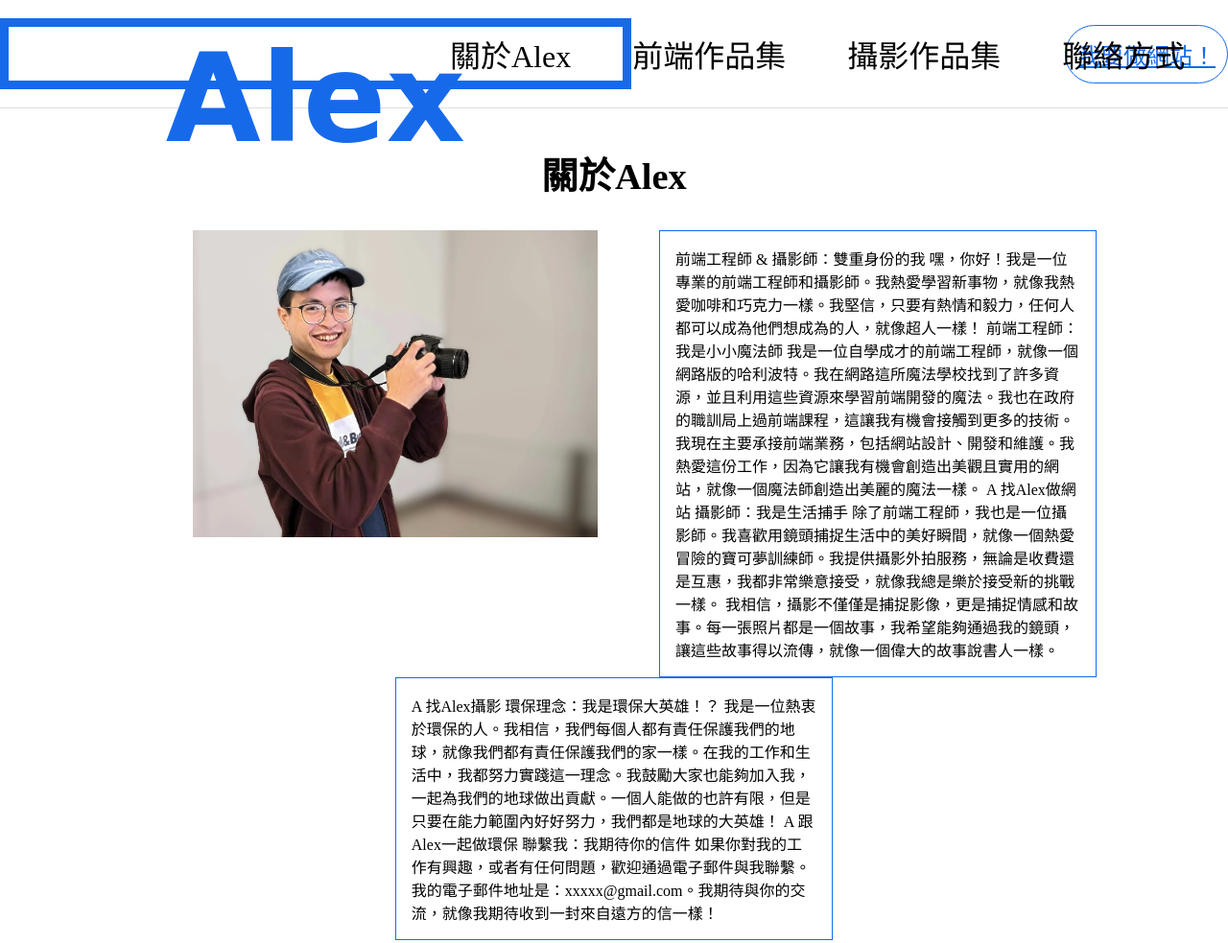
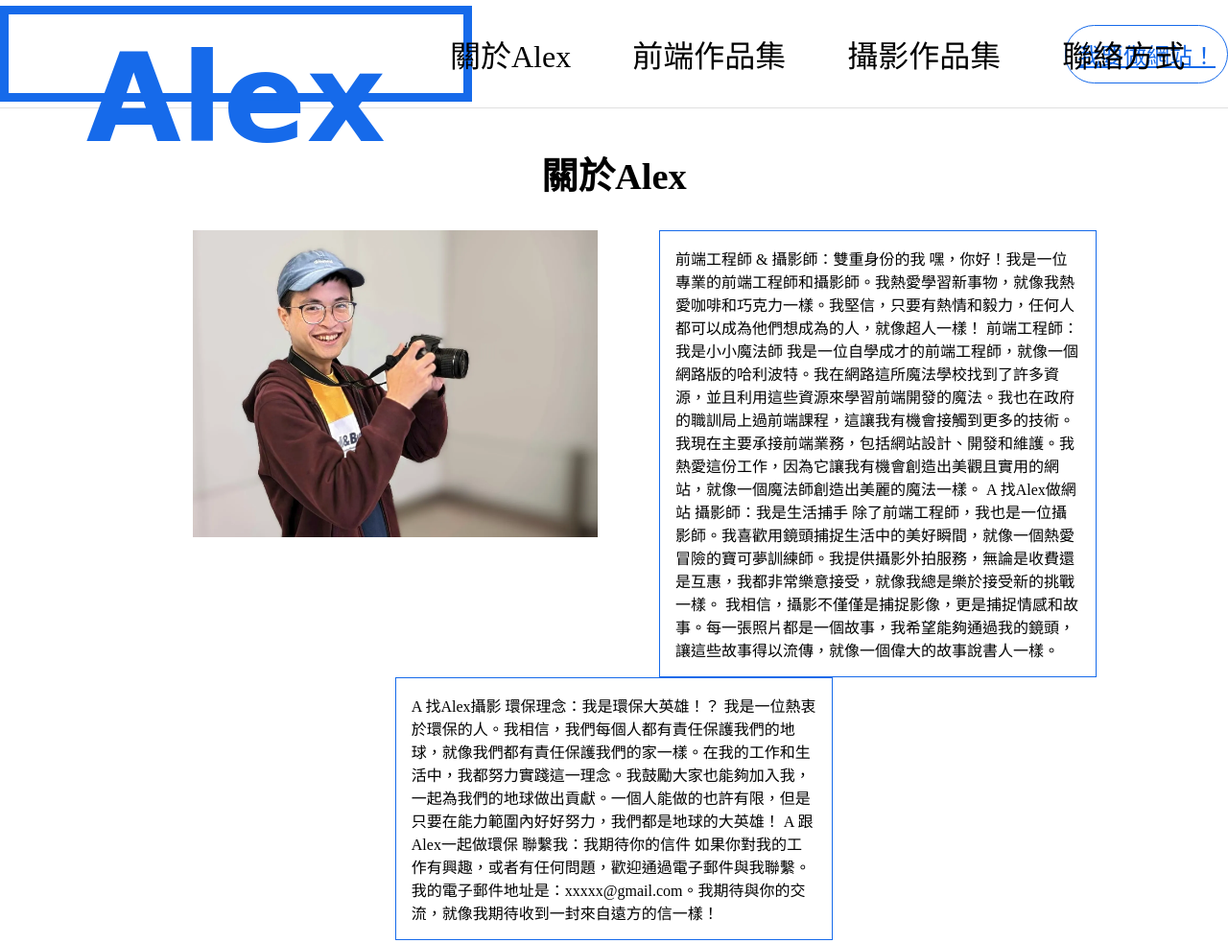
Before and after one commit to Lex-H/1_personal_webpage, a plain HTML site: page index.html in a window 1280 px wide. Shown: the top 983 px of the page at 96% size. Drawn offline with nearby package versions, Linux system fonts and the light colour scheme; a web font is replaced by a local one.

Commit message:
LOGO完成，備份：準備試看看垂直置中

```diff
--- a/index.css
+++ b/index.css
@@ -99,12 +99,13 @@ header {
 }
 
 #alexLogo {
-    width: 50%;
+    width: 35%;
     height: 50%;
     border: 0.75vw solid #166aea;
     background-color: white;
 
     text-align: center;
+    padding: 1vw;
 
     font-size: 10vw;
     font-weight: 900;
```
